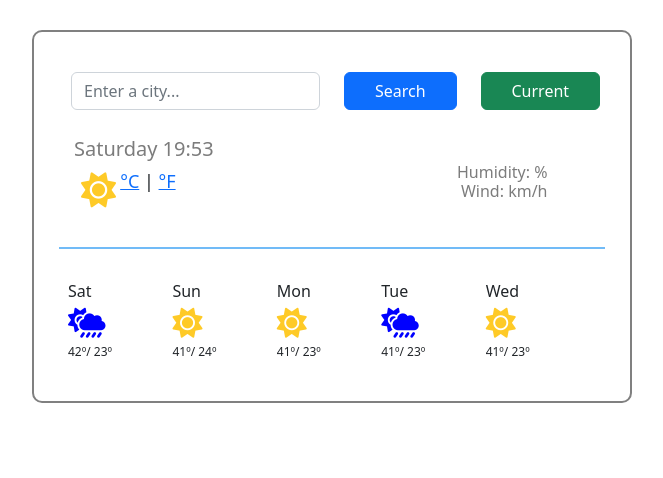
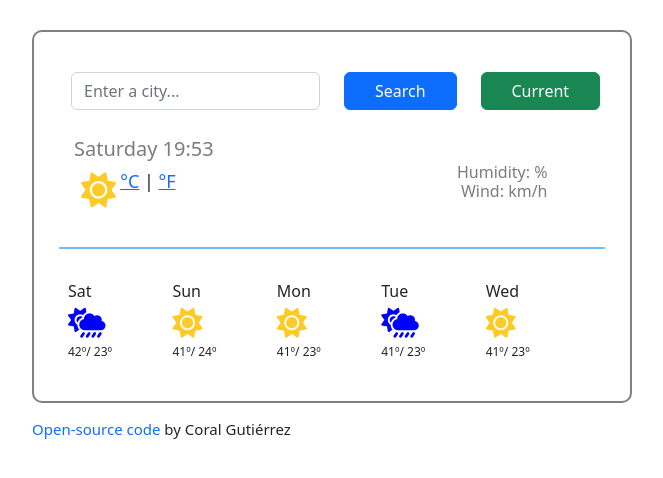
Before and after one commit to Coral-Gs/Weather-App-Project, a website built with Parcel: page index.html in a window 1280 px wide. Shown: the whole page, without its empty margins (80-743 px from the left). Built offline with nearby package versions, Linux system fonts and the light colour scheme; no server answers.

Commit message:
Added open-source code link to GitHub

```diff
--- a/index.html
+++ b/index.html
@@ -108,6 +108,10 @@
 
         <script src="src/index.js"></script>
       </div>
+     </div>
+    <div class="open-source-code-link">
+      <a href="https://github.com/Coral-Gs/Weather-App-Project" target="_blank" style="text-decoration:none" >Open-source code</a>
+      by Coral Gutiérrez
     </div>
   </body>
 </html>
--- a/src/styles.css
+++ b/src/styles.css
@@ -92,3 +92,8 @@ li {
   padding-right: 30px;
   padding-left: 30px;
 }
+
+.open-source-code-link {
+  font-size: 15px;
+  margin: -15px 0 0 30px;
+}
```
